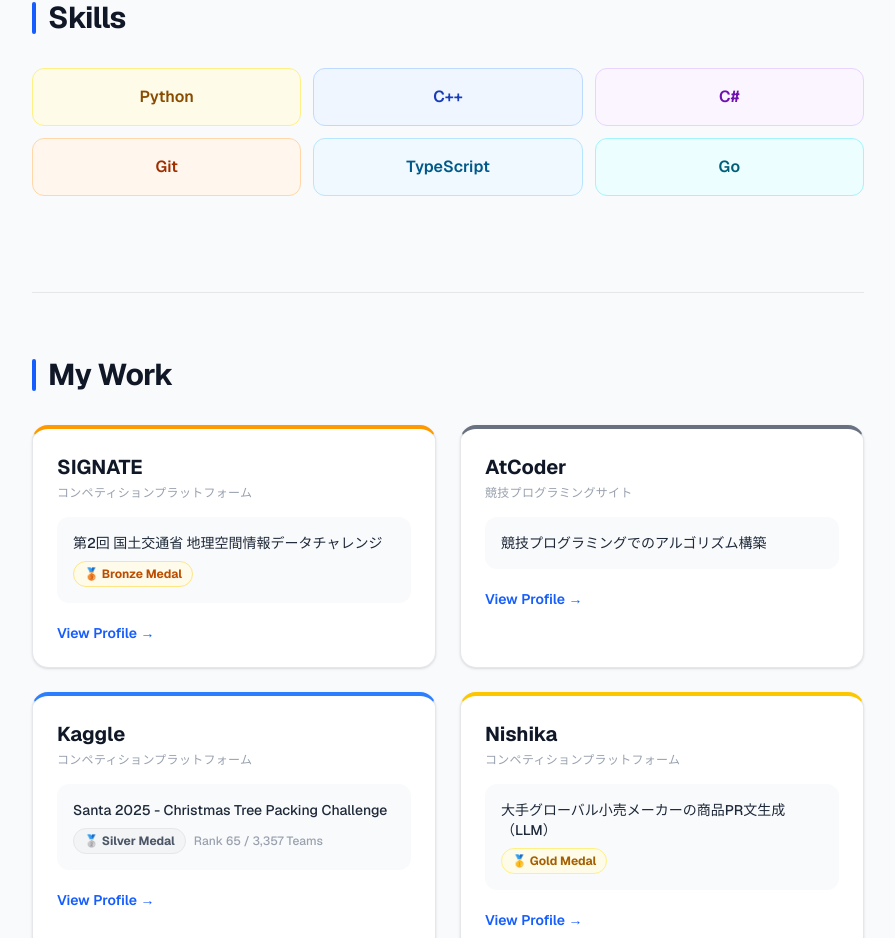
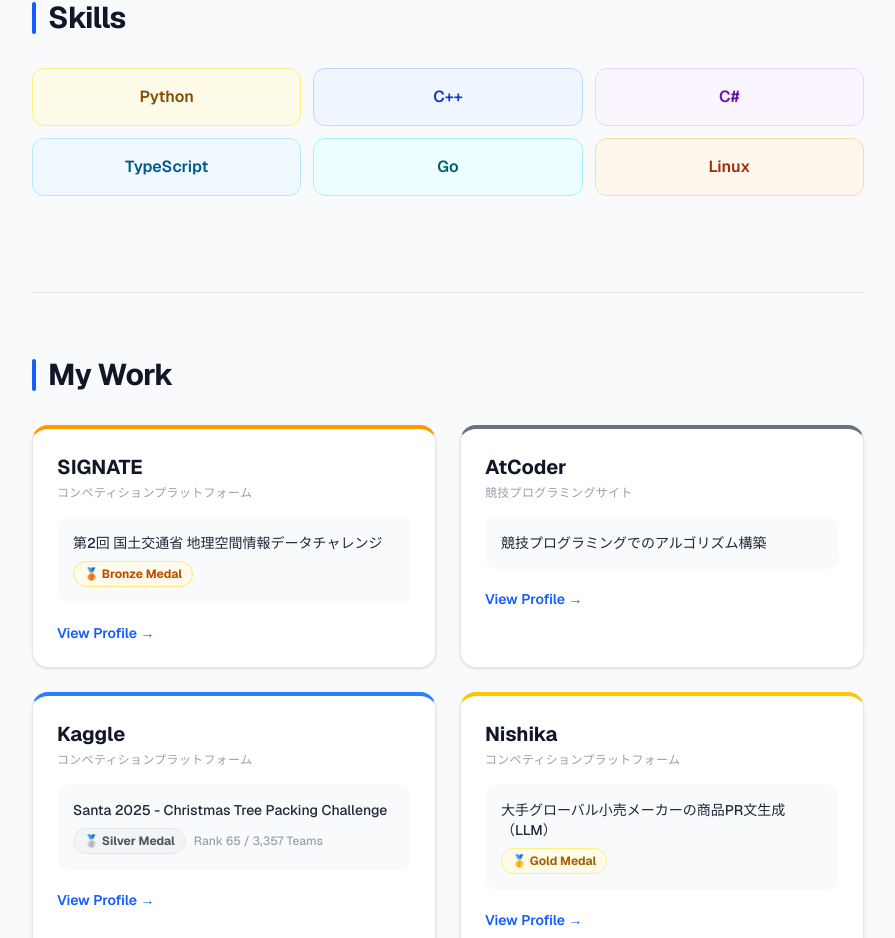
Before and after one commit to Nasubiman/nasubi_web, a Next.js app: page / in a window 1280 px wide. Shown: the part 1156-2094 px from the top of the page, without its empty margins (192-1087 px from the left). Built offline with nearby package versions, Linux system fonts and the light colour scheme.

Commit message:
skills修正

```diff
--- a/app/page.tsx
+++ b/app/page.tsx
@@ -7,9 +7,9 @@
   { name: 'Python',     bg: 'bg-yellow-50', border: 'border-yellow-200', text: 'text-yellow-800' },
   { name: 'C++',        bg: 'bg-blue-50',   border: 'border-blue-200',   text: 'text-blue-800'   },
   { name: 'C#',         bg: 'bg-purple-50', border: 'border-purple-200', text: 'text-purple-800' },
-  { name: 'Git',        bg: 'bg-orange-50', border: 'border-orange-200', text: 'text-orange-800' },
   { name: 'TypeScript', bg: 'bg-sky-50',    border: 'border-sky-200',    text: 'text-sky-800'    },
   { name: 'Go',         bg: 'bg-cyan-50',   border: 'border-cyan-200',   text: 'text-cyan-800'   },
+  { name: 'Linux',      bg: 'bg-orange-50', border: 'border-orange-200', text: 'text-orange-800' },
 ];
 
 const GitHubIcon = () => (
```
